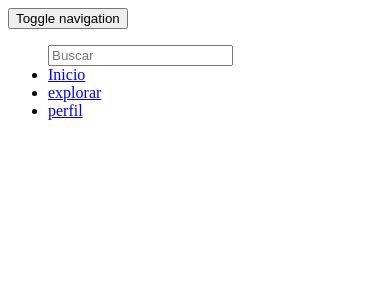
After one commit to augustog/ecrab, a Django app: template ECrab_Web/templates/webhome.html in a window 390 px wide. The commit adds this page. Shown: the top 300 px of the page. Run offline with Django 3.2, Linux system fonts and the light colour scheme; the template is opened without the code that fills it, so the values that code supplies are empty.

Commit message:
Ya funciona la app web, se abren los html, faltan los CSS (Soy Ariel)

```diff
--- a/ECrab/urls.py
+++ b/ECrab/urls.py
@@ -18,5 +18,5 @@ from django.contrib import admin
 from ECrab_Web import views
 
 urlpatterns = [
-    url(r'^$', views.saludo),
+    url(r'^$', views.login),
 ]
--- /dev/null
+++ b/ECrab_Web/templates/webhome.html
@@ -0,0 +1,56 @@
+<!DOCTYPE html>
+<!--[if lt IE 7 ]><html class="ie ie6" lang="es"> <![endif]-->
+<!--[if IE 7 ]><html class="ie ie7" lang="es"> <![endif]-->
+<!--[if IE 8 ]><html class="ie ie8" lang="es"> <![endif]-->
+<!--[if (gte IE 9)|!(IE)]><!-->
+<html lang="es">
+<!--<![endif]-->
+<head>
+    <meta charset="utf-8">
+    <meta name="viewport" content="width=device-width, initial-scale=1, maximum-scale=1">
+    <meta name="description" content="plataforma que tiene como prioridad organizar proyectos y conectar estudiantes y educadores">
+    <meta name="author" content="Bruno Cisnero">
+    <!--[if IE]>
+        <meta http-equiv="X-UA-Compatible" content="IE=edge,chrome=1">
+        <![endif]-->
+    <title>ECrab</title>
+    </head>
+    <body>
+      <header>
+    <nav class="navbar navbar-inverse navbar-fixed-top" role="navigation">
+        <div class="container">
+            <div class="navbar-header">
+                <button type="button" class="navbar-toggle" data-toggle="collapse" data-target=".navbar-ex1-collapse">
+                    <span class="sr-only">Toggle navigation</span>
+                    <span class="icon-bar"></span>
+                    <span class="icon-bar"></span>
+                    <span class="icon-bar"></span>
+                </button>
+
+            </div>
+            <!-- Collect the nav links for toggling -->
+            <div class="collapse navbar-collapse navbar-ex1-collapse">
+                <ul class="nav navbar-nav navbar-right">
+
+                   <div class="col-md-12 col-sm-12">
+                                <div class="form-group">
+
+                                    <input type="text" class="form-control" required="unrequired" placeholder="Buscar">
+                                </div>
+
+                   <li><a href="#inicio">Inicio</a>
+                    </li>
+                    <li><a href="#explorar">explorar</a>
+                    </li>
+                    <li><a href="#perfil">perfil</a>
+                    </li>
+
+                </ul>
+            </div>
+            <!-- /.navbar-collapse -->
+        </div>
+        <!-- /.container -->
+    </nav>
+          </header>
+    </body>
+</html>
--- a/ECrab_Web/templates/weblog.html
+++ b/ECrab_Web/templates/weblog.html
@@ -1,4 +1,4 @@
-<!DOCTYPE html>
+	<!DOCTYPE html>
 <!--[if lt IE 7 ]><html class="ie ie6" lang="es"> <![endif]-->
 <!--[if IE 7 ]><html class="ie ie7" lang="es"> <![endif]-->
 <!--[if IE 8 ]><html class="ie ie8" lang="es"> <![endif]-->
@@ -185,7 +185,7 @@
                 <div class="col-md-12 ">
 
 
-                        <h3>Responsive </h3>
+                        <h3>Nuestros objetivos</h3>
                         <p>
                             Lorem ipsum dolor sit amet, consectetur adipiscing elit.
                          Curabitur nec nisl odio. Mauris vehicula at nunc id posuere.
```
Also changed, not shown: ECrab_Web/views.py (+2 -10 lines), ECrab_Web/templates/assets/img/318.jpg (added), ECrab_Web/templates/assets/img/back.png (added), ECrab_Web/templates/assets/img/back.png.jpg (added), ECrab_Web/templates/assets/img/cerebro.jpg (added), 4 other files.
